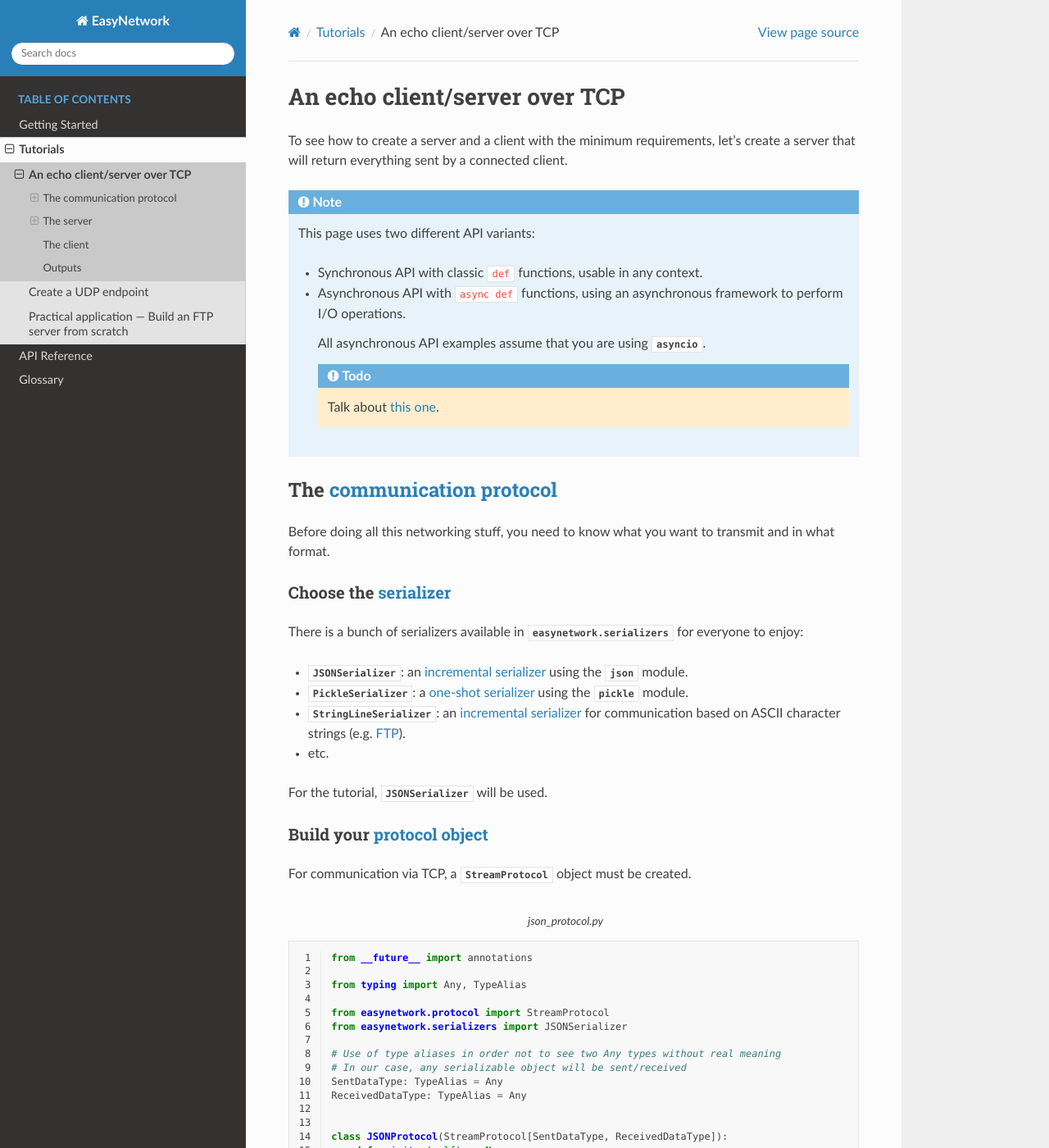
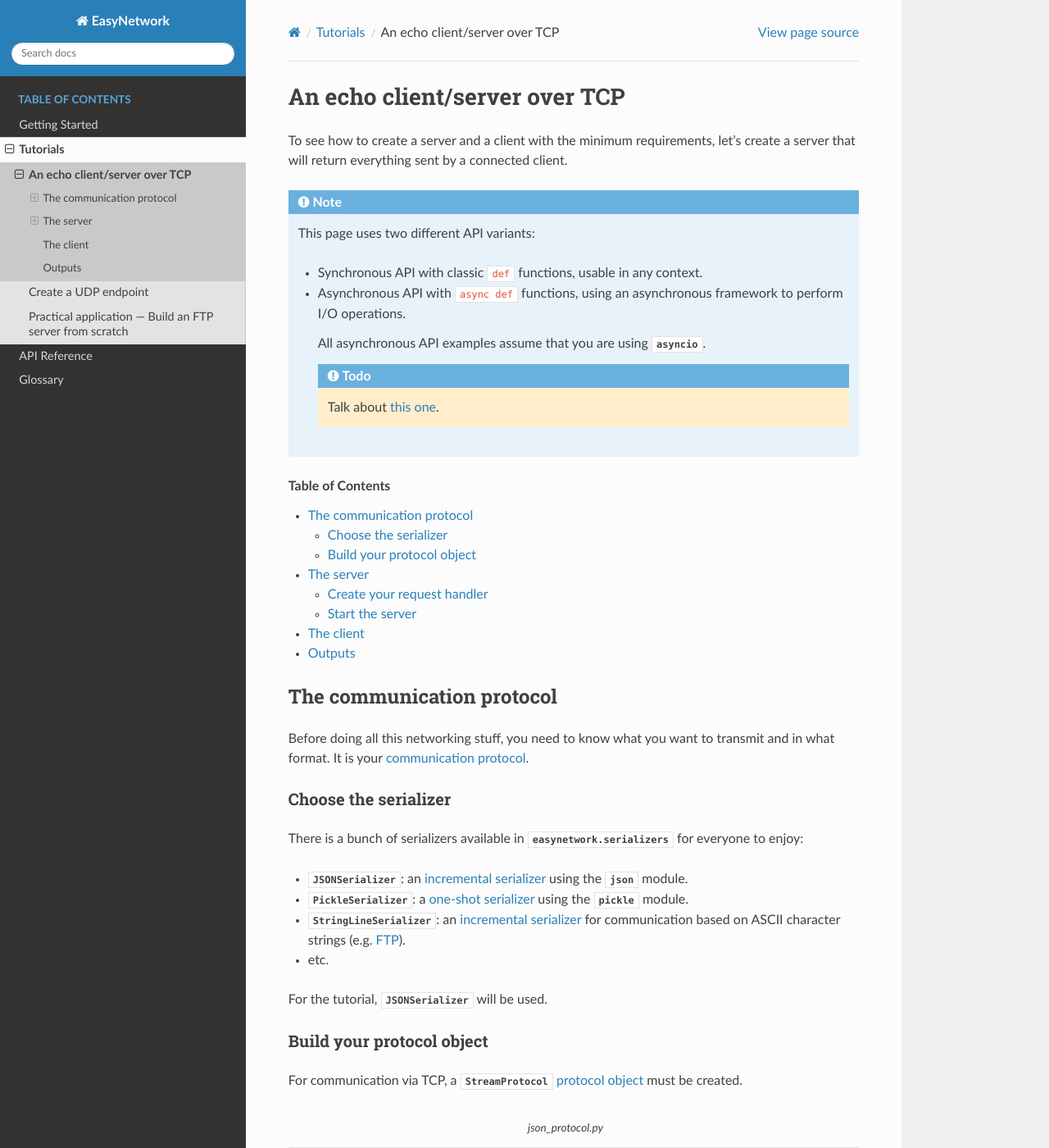
Before and after one commit to francis-clairicia/EasyNetwork, a Sphinx documentation site: the page built from docs/source/tutorials/echo_client_server_tcp.rst, in a window 1280 px wide and 1400 px high. Shown: the whole window at 82% size. Built offline with Sphinx 7.4.7 and the Read the Docs theme 2.0.0, drawn with Linux system fonts in a browser that asks for light colours.

Commit message:
[DOCS] Added contents table to tutorial pages

```diff
--- a/docs/source/quickstart/install.rst
+++ b/docs/source/quickstart/install.rst
@@ -29,9 +29,9 @@ Here is the full list:
 
       Reference backend customization section
 
-   * ``sniffio``: Installs the version supported and tested of `sniffio <https://github.com/python-trio/sniffio>`_.
+   * ``sniffio``: Installs the version supported and tested of :github:repo:`sniffio <python-trio/sniffio>`.
 
-   * ``uvloop``: Installs the version supported and tested of `uvloop <https://github.com/MagicStack/uvloop>`_.
+   * ``uvloop``: Installs the version supported and tested of :github:repo:`uvloop <MagicStack/uvloop>`.
 
       .. todo::
 
--- a/docs/source/tutorials/echo_client_server_tcp.rst
+++ b/docs/source/tutorials/echo_client_server_tcp.rst
@@ -6,15 +6,18 @@ let's create a server that will return everything sent by a connected client.
 
 .. include:: ../_include/sync-async-variants.rst
 
+.. contents:: Table of Contents
+   :local:
+
 .. _echo-client-server-tcp-protocol:
 
-The :term:`communication protocol`
-----------------------------------
+The communication protocol
+--------------------------
 
-Before doing all this networking stuff, you need to know what you want to transmit and in what format.
+Before doing all this networking stuff, you need to know what you want to transmit and in what format. It is your :term:`communication protocol`.
 
-Choose the :term:`serializer`
-^^^^^^^^^^^^^^^^^^^^^^^^^^^^^
+Choose the serializer
+^^^^^^^^^^^^^^^^^^^^^
 
 There is a bunch of serializers available in :mod:`easynetwork.serializers` for everyone to enjoy:
 
@@ -29,10 +32,10 @@ There is a bunch of serializers available in :mod:`easynetwork.serializers` for
 For the tutorial, :class:`.JSONSerializer` will be used.
 
 
-Build your :term:`protocol object`
-^^^^^^^^^^^^^^^^^^^^^^^^^^^^^^^^^^
+Build your protocol object
+^^^^^^^^^^^^^^^^^^^^^^^^^^
 
-For communication via TCP, a :class:`.StreamProtocol` object must be created.
+For communication via TCP, a :class:`.StreamProtocol` :term:`protocol object` must be created.
 
 .. literalinclude:: ../_include/examples/tutorials/echo_client_server_tcp/json_protocol.py
    :linenos:
```
Also changed, not shown: docs/source/tutorials/ftp_server.rst (+12 -9 lines), docs/source/tutorials/udp_endpoint.rst (+6 -4 lines).
